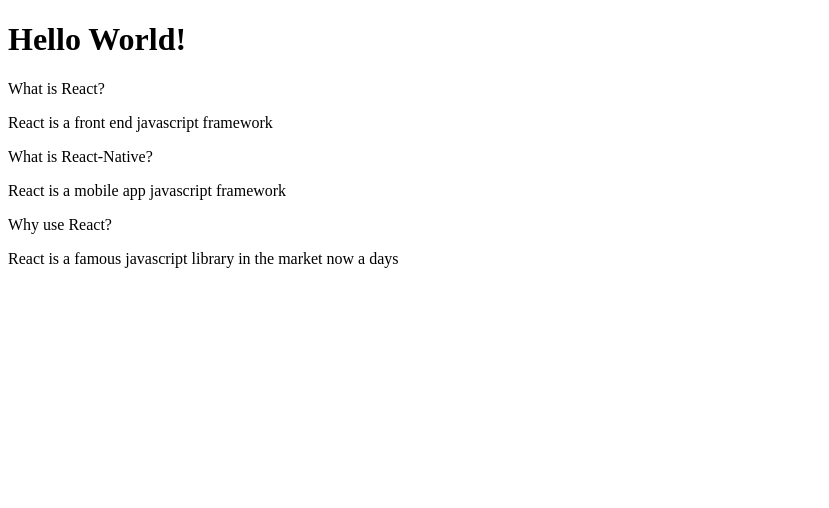
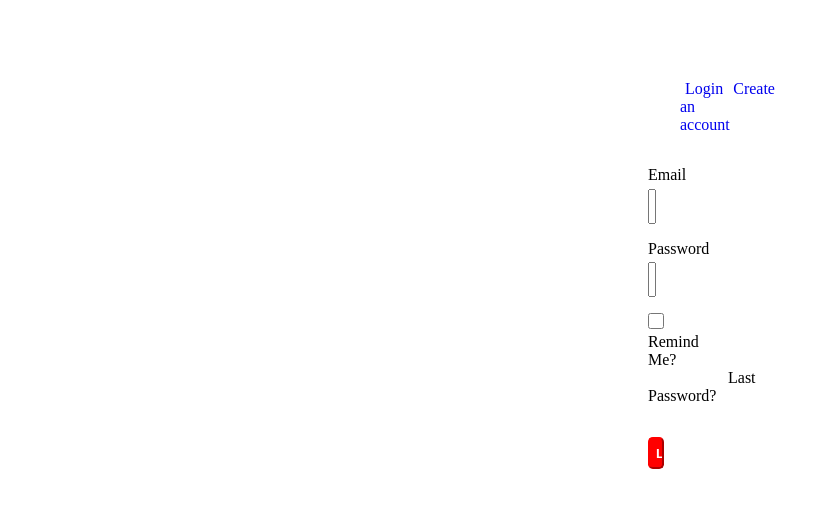
Before and after one commit to abbisk/react-starter, a React (Create React App) app: page / in a window 1280 px wide. Shown: the top 508 px of the page, without its empty margins (0-829 px from the left). Built offline with nearby package versions, Linux system fonts and the light colour scheme; the HTML template or start-up script is replaced by a standard one.

Commit message:
Login form added

```diff
--- a/src/App.js
+++ b/src/App.js
@@ -1,30 +1,13 @@
 import React from 'react';
 import Accordion from './components/Accordion';
-
-const items= [
-  {
-    title: 'What is React?',
-    content: 'React is a front end javascript framework'
-  },
-
-  {
-    title: 'What is React-Native?',
-    content: 'React is a mobile app javascript framework'
-  },
-  {
-    title: 'Why use React?',
-    content: 'React is a famous javascript library in the market now a days'
-  },
-
-];
+import EmailLogin from './components/EmailLogin';
 
 
 function App () {
 
     return(
       <div>
-        <h1>Hello World!</h1>
-        <Accordion items={items}/>
+        <EmailLogin />
       </div>
 
 
--- /dev/null
+++ b/src/components/EmailLogin.css
@@ -0,0 +1,78 @@
+/* container */
+.container {
+    display: flex;
+    flex-direction: column;
+    justify-content: center;
+    border-color: lightcoral;
+    border-width: 13px;
+    padding-left: 40rem;
+    margin-right: 40rem;
+    margin-top: 5rem;
+}
+.navbar{
+    margin: 0rem 0rem 2rem 2rem;
+}
+
+/* vavbar border */
+div > a {
+
+    text-decoration: none;
+    padding: 5px;
+
+  }
+
+  div > a:hover{
+    border-bottom: 3px solid red;
+  }
+
+  .active {
+    border-bottom: 3px solid red;
+  }
+
+  .email-icon{
+      position: relative;
+      margin: -12.8rem 17rem 0rem 0rem;
+  }
+
+/* inputboxes */
+.username {
+    margin: 0rem 17.2rem 0.3rem 0rem;
+}
+
+.password {
+    margin: 1rem 15.5rem 0.3rem 0rem;
+}
+
+.user-input{
+    height: 1.8rem;
+
+}
+
+.password-input{
+    height: 1.8rem;
+}
+
+
+/* button */
+.submit-button{
+    margin-top: 2rem;
+    height: 2rem;
+    color: white;
+    background-color: red;
+    border-radius: .3rem;
+    border-color: red;
+    font-weight: bold;
+
+}
+
+/* chekckbox */
+div .checkbox{
+    height: 1rem;
+    width: 1rem;
+    margin: 1rem 0rem 0rem 0rem;
+    align-items: flex-start;
+}
+
+div .lastpass{
+    margin: 0rem 0rem 0rem 5rem;
+}
--- /dev/null
+++ b/src/components/EmailLogin.js
@@ -0,0 +1,62 @@
+import React from 'react';
+import './EmailLogin.css';
+import { MailOutlined } from '@ant-design/icons';
+import { VscLock } from 'react-icons/fa';
+
+
+
+const EmailLogin = () => {
+    const setActiveLink = e => {
+        // easier for me, you can change with getElementById or getElementByClassName
+        const links = document.getElementsByTagName("a");
+
+        Array.from(links).forEach(el => el.classList.remove("active"));
+        e.target.classList.add("active");
+      };
+
+    return (
+        <>
+
+
+        <form action="">
+
+            <div className="container">
+                <div className="navbar">
+                    <a href="#" onClick={setActiveLink} className="login">
+                        Login
+                    </a>
+                    <a href="#" onClick={setActiveLink} className="create-account">
+                        Create an account
+                    </a>
+
+                </div>
+                <label htmlFor="usename" className="username">Email</label>
+                <input type="text" name="name" className="user-input" />
+
+                <label htmlFor="password" className="password">Password</label>
+                <input type="text" name="Submit" className="password-input"/>
+
+                <div>
+                    <input type="checkbox" name="Submit" className="checkbox"/>
+                    <label for="check"> Remind Me?</label>
+                    <label className="lastpass"> Last Password?</label>
+
+                </div>
+
+                <input type="submit" value="Login" className="submit-button"/>
+                <MailOutlined  className="email-icon"/>
+                {/* <VscLock /> */}
+
+            </div>
+
+
+        </form>
+
+        </>
+
+
+
+    );
+};
+
+export default EmailLogin;
```
Also changed, not shown: projects/project4/App.js (added, +34 -0 lines), projects/project4/Accordion.js (renamed from src/components/Accordion.js).
